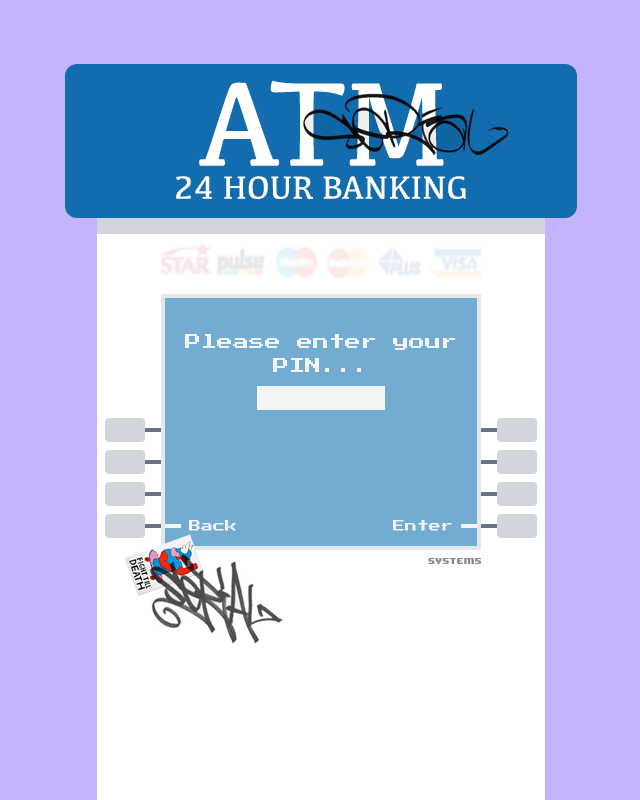
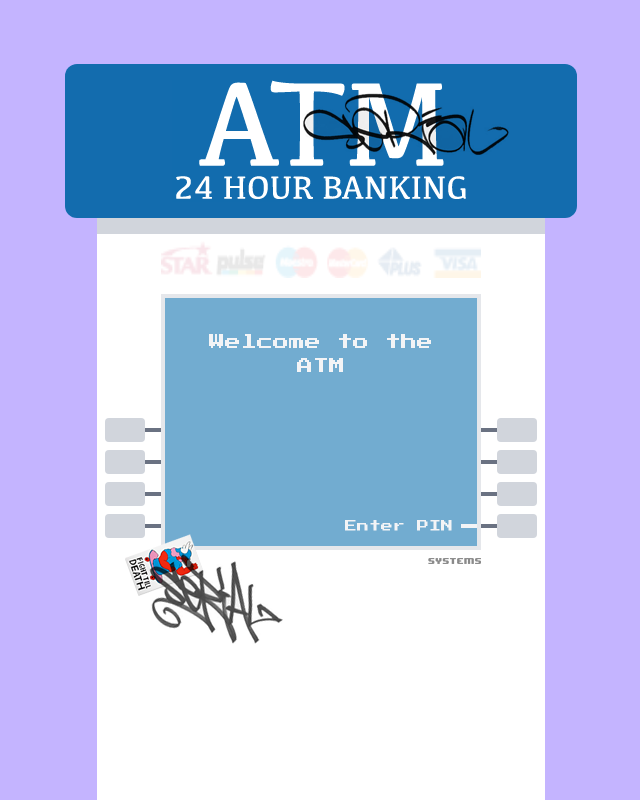
Before and after one commit to mattmiller515/tr_atm, a React (Vite) app in the folder web/: page / in a window 1280 px wide. Shown: the whole page, without its empty margins (319-959 px from the left). Built offline with nearby package versions, Linux system fonts and the light colour scheme.

Commit message:
default to welcome screen

```diff
--- a/web/src/components/widgets/ATMMachine/InteractiveScreen/InteractiveScreen.tsx
+++ b/web/src/components/widgets/ATMMachine/InteractiveScreen/InteractiveScreen.tsx
@@ -15,8 +15,7 @@ export type ScreenType =
   | "pin";
 
 export const InteractiveScreen = () => {
-  //TODO - update default screen to welcome
-  const [currentScreen, setCurrentScreen] = useState<ScreenType>("pin");
+  const [currentScreen, setCurrentScreen] = useState<ScreenType>("welcome");
 
   const screenMapping: Record<ScreenType, ReactNode> = {
     welcome: <WelcomeScreen setCurrentScreen={setCurrentScreen} />,
```
